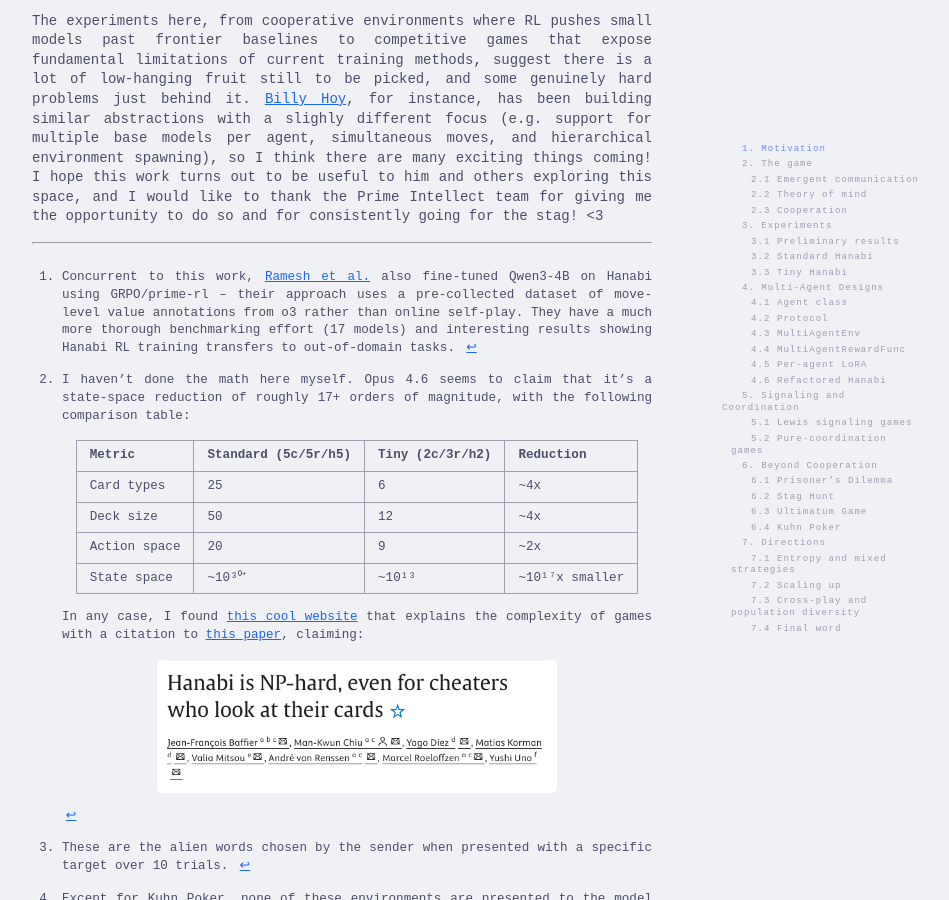
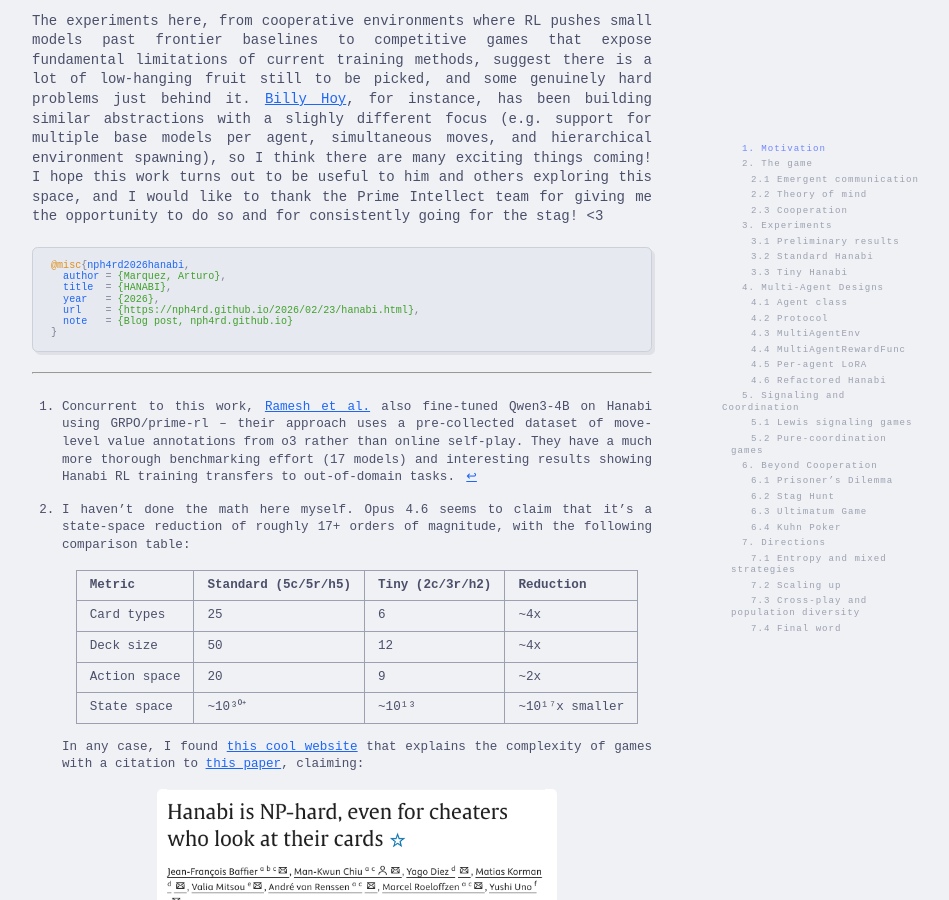
Before and after one commit to nph4rd/nph4rd.github.io, a Jekyll site: the page built from _posts/2026-02-23-hanabi.md, in a window 1280 px wide and 900 px high, scrolled down 31256 px. Shown: the whole window, without its empty margins (298-1247 px from the left). Built offline with Jekyll 4.4.1, drawn with Linux system fonts in a browser that asks for light colours.

Commit message:
add bibtex citation to hanabi post
Co-Authored-By: Claude Opus 4.7 (1M context) <noreply@anthropic.com>

````diff
--- a/_posts/2026-02-23-hanabi.md
+++ b/_posts/2026-02-23-hanabi.md
@@ -675,6 +675,16 @@ The conventions that emerge in self-play are effective but arbitrary and brittle
 
 The experiments here, from cooperative environments where RL pushes small models past frontier baselines to competitive games that expose fundamental limitations of current training methods, suggest there is a lot of low-hanging fruit still to be picked, and some genuinely hard problems just behind it. [Billy Hoy](https://github.com/Bhoy1), for instance, has been building similar abstractions with a slighly different focus (e.g. support for multiple base models per agent, simultaneous moves, and hierarchical environment spawning), so I think there are many exciting things coming! I hope this work turns out to be useful to him and others exploring this space, and I would like to thank the Prime Intellect team for giving me the opportunity to do so and for consistently going for the stag! <3
 
+```bibtex
+@misc{nph4rd2026hanabi,
+  author = {Marquez, Arturo},
+  title  = {HANABI},
+  year   = {2026},
+  url    = {https://nph4rd.github.io/2026/02/23/hanabi.html},
+  note   = {Blog post, nph4rd.github.io}
+}
+```
+
 ---
 
 [^1]: I haven't done the math here myself. Opus 4.6 seems to claim that it's a state-space reduction of roughly 17+ orders of magnitude, with the following comparison table:
````
